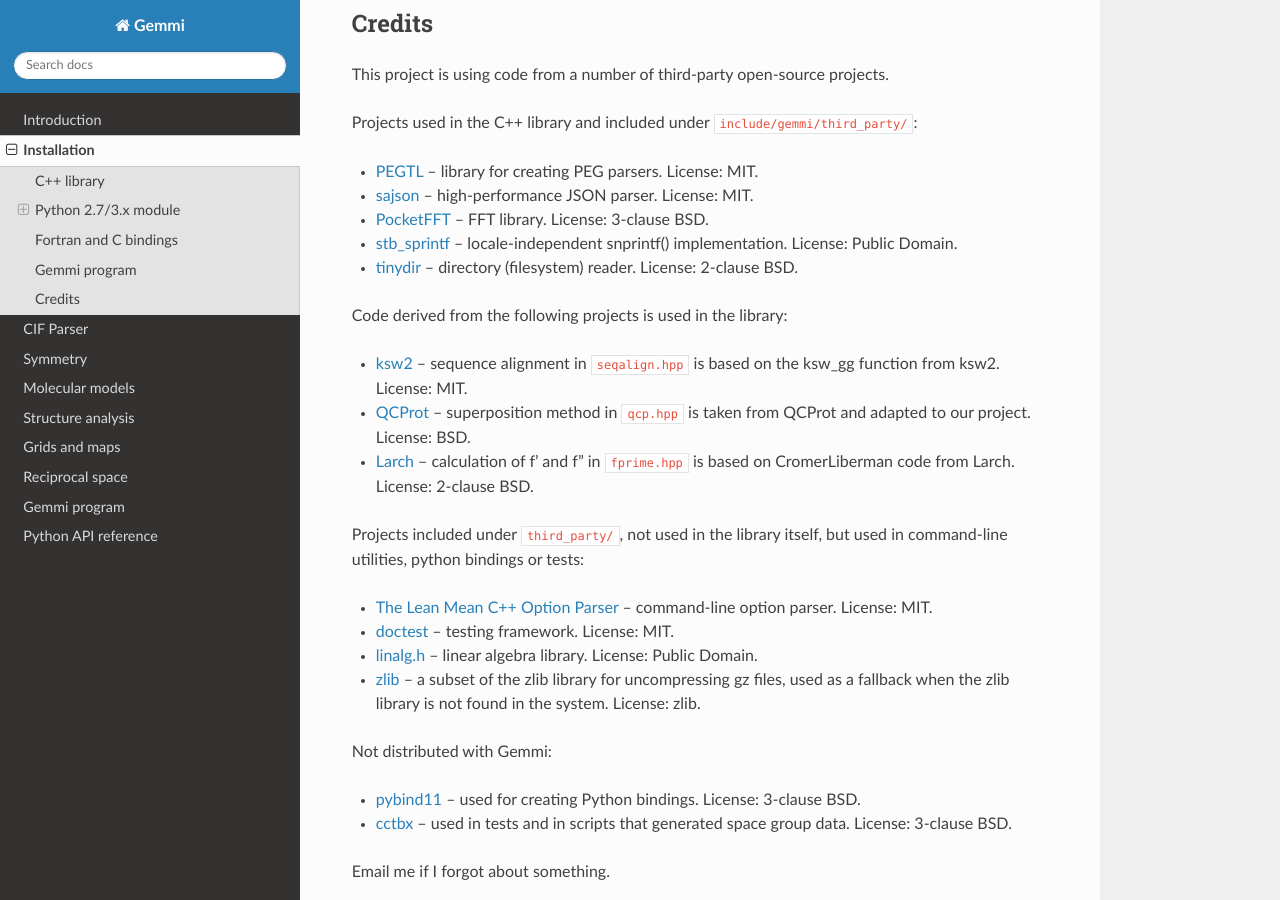
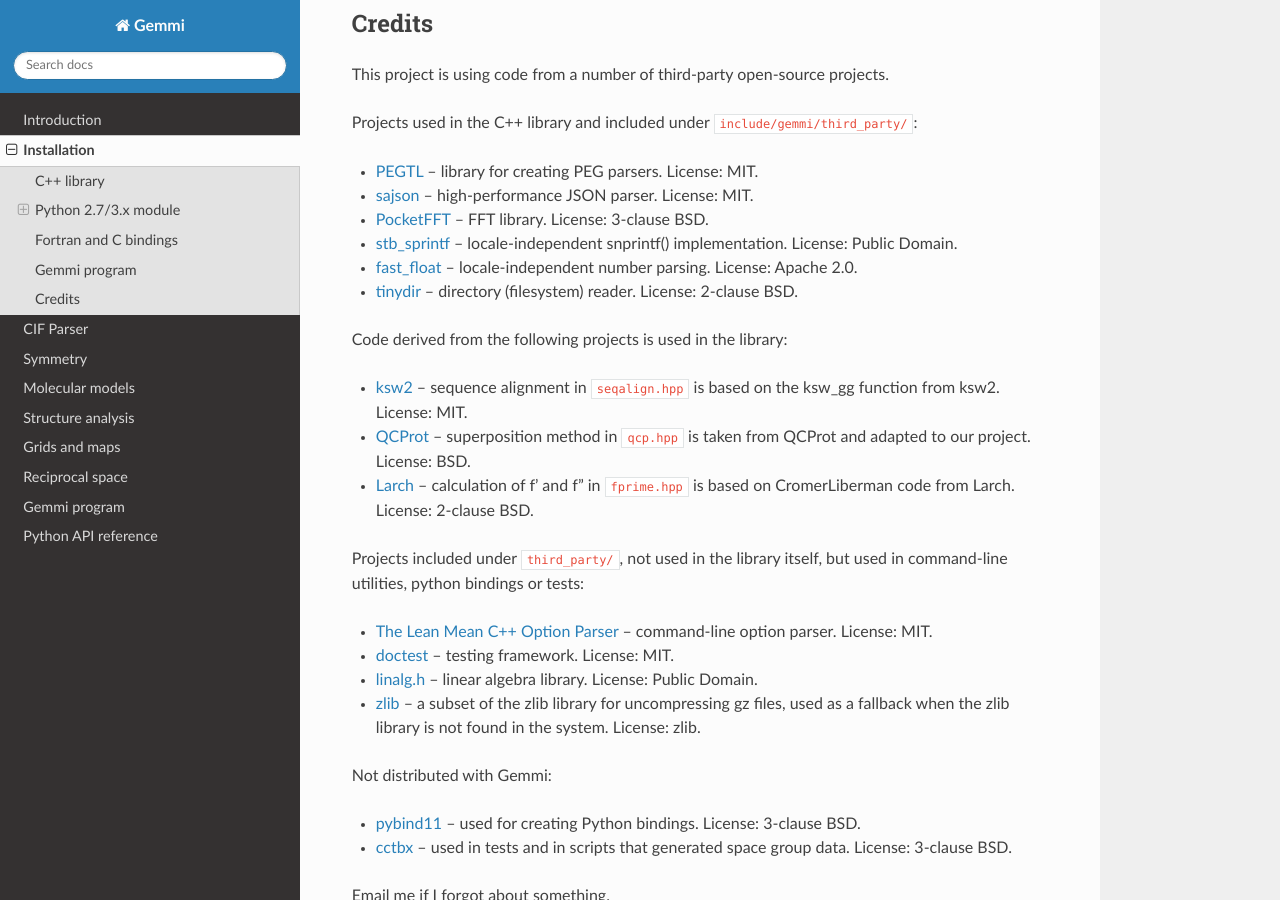
Before and after one commit to project-gemmi/gemmi, a Sphinx documentation site: the page built from docs/install.rst, in a window 1280 px wide and 900 px high, scrolled down 2345 px. Built offline with Sphinx 7.4.7 and the Read the Docs theme 2.0.0, drawn with Linux system fonts in a browser that asks for light colours.

Commit message:
add fast_float

```diff
--- a/docs/install.rst
+++ b/docs/install.rst
@@ -129,6 +129,8 @@
   License: 3-clause BSD.
 * `stb_sprintf <https://github.com/nothings/stb>`_ -- locale-independent
   snprintf() implementation. License: Public Domain.
+* `fast_float <https://github.com/fastfloat/fast_float>`_ -- locale-independent
+  number parsing. License: Apache 2.0.
 * `tinydir <https://github.com/cxong/tinydir>`_ -- directory (filesystem)
   reader. License: 2-clause BSD.
 
```
Also changed, not shown: 8 other files.
